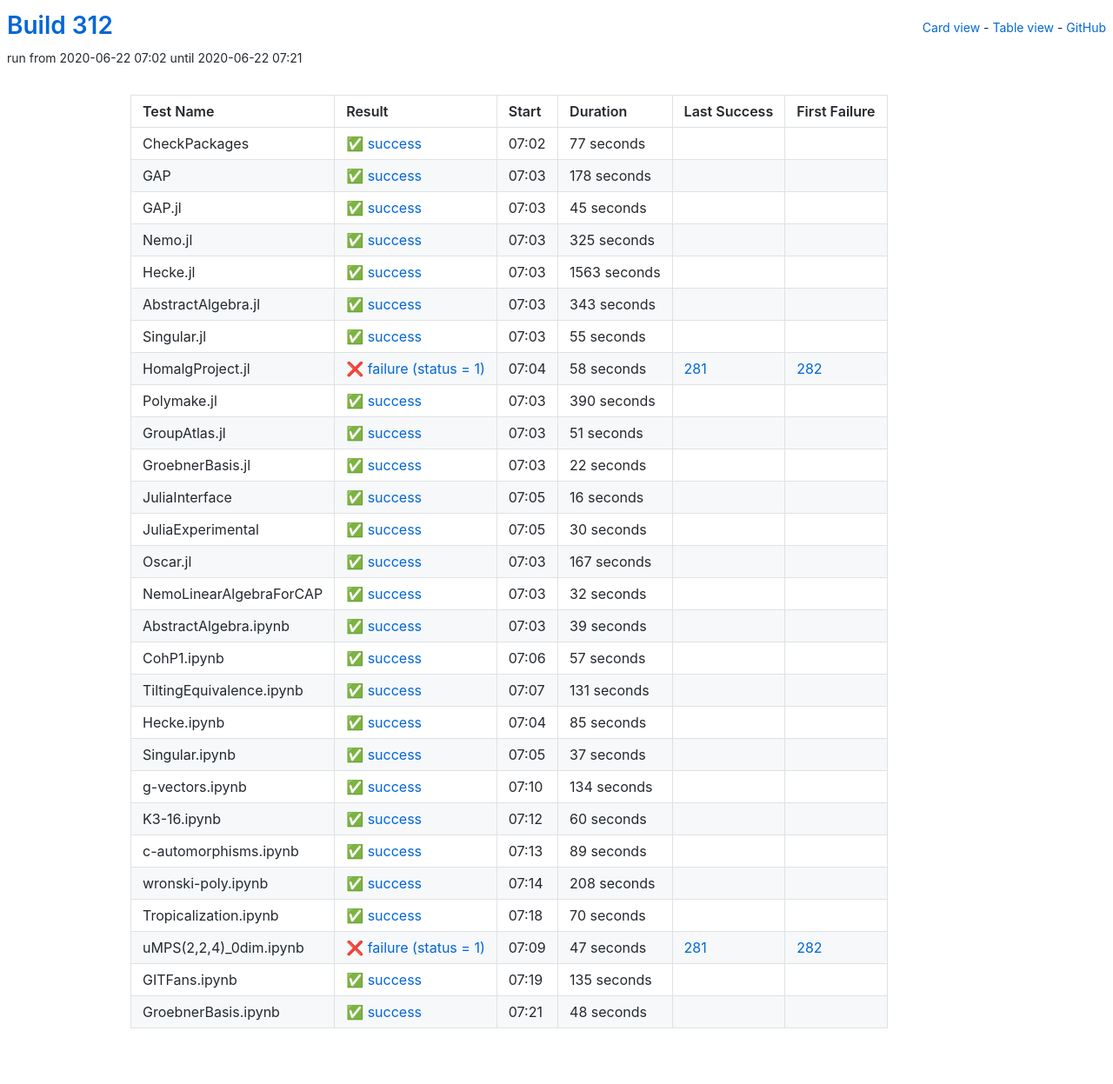
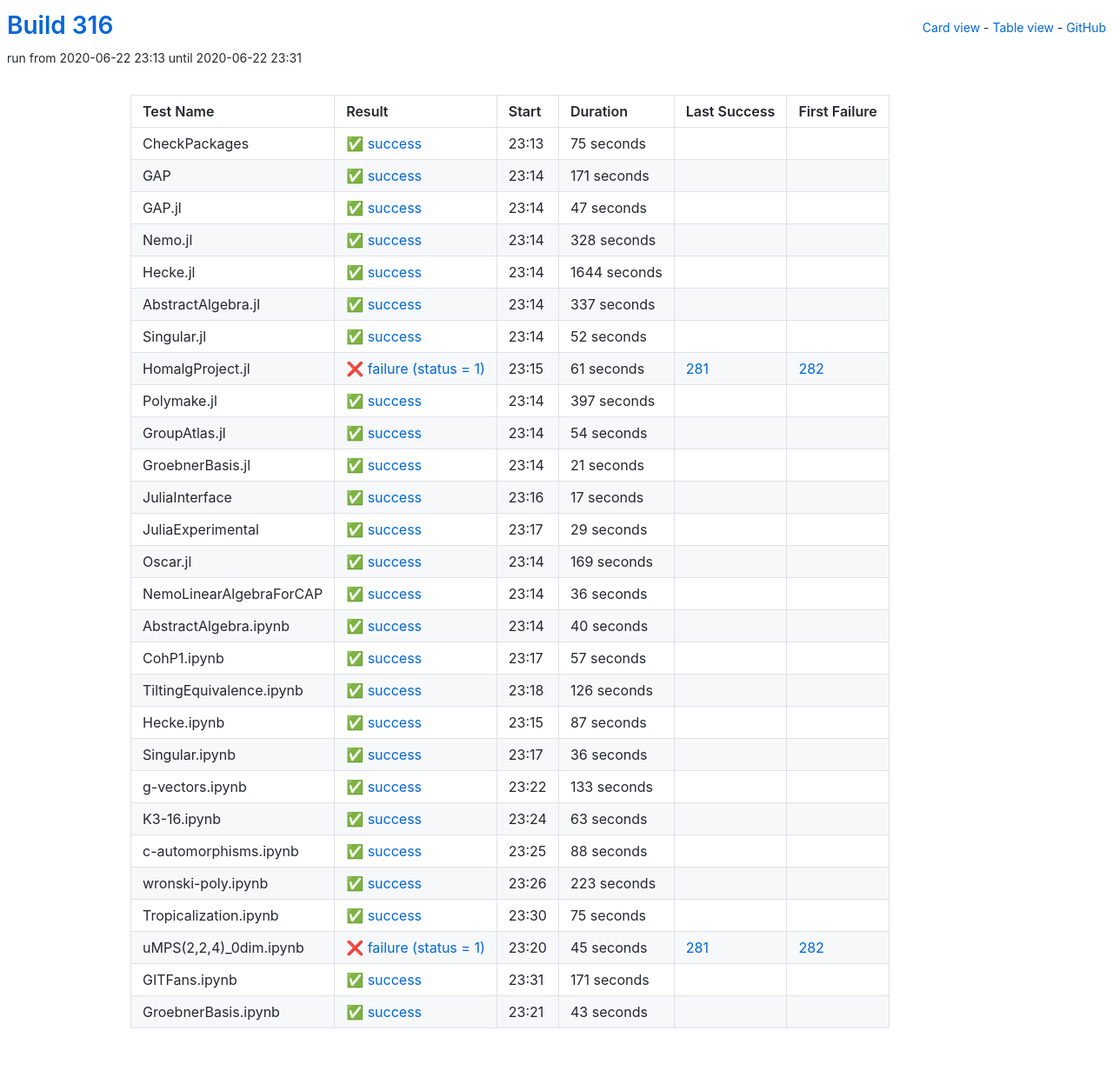
Before and after one commit to oscar-system/oscar-ci-status-stable, a Jekyll site: the page built from table.html, in a window 1280 px wide. Shown: the whole page at 87% size. Built offline with Jekyll 4.4.1, drawn with Linux system fonts in a browser that asks for light colours.

Commit message:
Build #316

```diff
--- a/_data/ci.yml
+++ b/_data/ci.yml
@@ -1,6 +1,6 @@
 ---
-build: 312
-build_url: https://oscarci.mathematik.uni-kl.de/job/oscar-stable/312/
+build: 316
+build_url: https://oscarci.mathematik.uni-kl.de/job/oscar-stable/316/
 job: oscar-stable
 organization: oscar-system
 repo: oscar-ci-status-stable
@@ -8,200 +8,200 @@ repourl: https://github.com/oscar-system/oscar-ci-status-stable
 tests:
 - name: CheckPackages
   id: checkpackages
-  log: https://oscarci.mathematik.uni-kl.de/job/oscar-stable/312/artifact/logs/build-312/CheckPackages.log
-  start: 2020-06-22 07:02
+  log: https://oscarci.mathematik.uni-kl.de/job/oscar-stable/316/artifact/logs/build-316/CheckPackages.log
+  start: 2020-06-22 23:13
   success: true
   exitcode: 0
   status: success
-  duration: 77
+  duration: 75
   last_success: false
   last_success_url:
   first_failure: false
   first_failure_url:
 - name: GAP
   id: gap
-  log: https://oscarci.mathematik.uni-kl.de/job/oscar-stable/312/artifact/logs/build-312/GAP.log
-  start: 2020-06-22 07:03
+  log: https://oscarci.mathematik.uni-kl.de/job/oscar-stable/316/artifact/logs/build-316/GAP.log
+  start: 2020-06-22 23:14
   success: true
   exitcode: 0
   status: success
-  duration: 178
+  duration: 171
   last_success: false
   last_success_url:
   first_failure: false
   first_failure_url:
 - name: GAP.jl
   id: gap-jl
-  log: https://oscarci.mathematik.uni-kl.de/job/oscar-stable/312/artifact/logs/build-312/GAP.jl.log
-  start: 2020-06-22 07:03
+  log: https://oscarci.mathematik.uni-kl.de/job/oscar-stable/316/artifact/logs/build-316/GAP.jl.log
+  start: 2020-06-22 23:14
   success: true
   exitcode: 0
   status: success
-  duration: 45
+  duration: 47
   last_success: false
   last_success_url:
   first_failure: false
   first_failure_url:
 - name: Nemo.jl
   id: nemo-jl
-  log: https://oscarci.mathematik.uni-kl.de/job/oscar-stable/312/artifact/logs/build-312/Nemo.jl.log
-  start: 2020-06-22 07:03
+  log: https://oscarci.mathematik.uni-kl.de/job/oscar-stable/316/artifact/logs/build-316/Nemo.jl.log
+  start: 2020-06-22 23:14
   success: true
   exitcode: 0
   status: success
-  duration: 325
+  duration: 328
   last_success: false
   last_success_url:
   first_failure: false
   first_failure_url:
 - name: Hecke.jl
   id: hecke-jl
-  log: https://oscarci.mathematik.uni-kl.de/job/oscar-stable/312/artifact/logs/build-312/Hecke.jl.log
-  start: 2020-06-22 07:03
+  log: https://oscarci.mathematik.uni-kl.de/job/oscar-stable/316/artifact/logs/build-316/Hecke.jl.log
+  start: 2020-06-22 23:14
   success: true
   exitcode: 0
   status: success
-  duration: 1563
+  duration: 1644
   last_success: false
   last_success_url:
   first_failure: false
   first_failure_url:
 - name: AbstractAlgebra.jl
   id: abstractalgebra-jl
-  log: https://oscarci.mathematik.uni-kl.de/job/oscar-stable/312/artifact/logs/build-312/AbstractAlgebra.jl.log
-  start: 2020-06-22 07:03
+  log: https://oscarci.mathematik.uni-kl.de/job/oscar-stable/316/artifact/logs/build-316/AbstractAlgebra.jl.log
+  start: 2020-06-22 23:14
   success: true
   exitcode: 0
   status: success
-  duration: 343
+  duration: 337
   last_success: false
   last_success_url:
   first_failure: false
   first_failure_url:
 - name: Singular.jl
   id: singular-jl
-  log: https://oscarci.mathematik.uni-kl.de/job/oscar-stable/312/artifact/logs/build-312/Singular.jl.log
-  start: 2020-06-22 07:03
+  log: https://oscarci.mathematik.uni-kl.de/job/oscar-stable/316/artifact/logs/build-316/Singular.jl.log
+  start: 2020-06-22 23:14
   success: true
   exitcode: 0
   status: success
-  duration: 55
+  duration: 52
   last_success: false
   last_success_url:
   first_failure: false
   first_failure_url:
 - name: HomalgProject.jl
   id: homalgproject-jl
-  log: https://oscarci.mathematik.uni-kl.de/job/oscar-stable/312/artifact/logs/build-312/HomalgProject.jl.log
-  start: 2020-06-22 07:04
+  log: https://oscarci.mathematik.uni-kl.de/job/oscar-stable/316/artifact/logs/build-316/HomalgProject.jl.log
+  start: 2020-06-22 23:15
   success: false
   exitcode: 1
   status: failure
-  duration: 58
+  duration: 61
   last_success: 281
   last_success_url: https://oscarci.mathematik.uni-kl.de/job/oscar-stable/281/
   first_failure: 282
   first_failure_url: https://oscarci.mathematik.uni-kl.de/job/oscar-stable/282/
 - name: Polymake.jl
   id: polymake-jl
-  log: https://oscarci.mathematik.uni-kl.de/job/oscar-stable/312/artifact/logs/build-312/Polymake.jl.log
-  start: 2020-06-22 07:03
+  log: https://oscarci.mathematik.uni-kl.de/job/oscar-stable/316/artifact/logs/build-316/Polymake.jl.log
+  start: 2020-06-22 23:14
   success: true
   exitcode: 0
   status: success
-  duration: 390
+  duration: 397
   last_success: false
   last_success_url:
   first_failure: false
   first_failure_url:
 - name: GroupAtlas.jl
   id: groupatlas-jl
-  log: https://oscarci.mathematik.uni-kl.de/job/oscar-stable/312/artifact/logs/build-312/GroupAtlas.jl.log
-  start: 2020-06-22 07:03
+  log: https://oscarci.mathematik.uni-kl.de/job/oscar-stable/316/artifact/logs/build-316/GroupAtlas.jl.log
+  start: 2020-06-22 23:14
   success: true
   exitcode: 0
   status: success
-  duration: 51
+  duration: 54
   last_success: false
   last_success_url:
   first_failure: false
   first_failure_url:
 - name: GroebnerBasis.jl
   id: groebnerbasis-jl
-  log: https://oscarci.mathematik.uni-kl.de/job/oscar-stable/312/artifact/logs/build-312/GroebnerBasis.jl.log
-  start: 2020-06-22 07:03
+  log: https://oscarci.mathematik.uni-kl.de/job/oscar-stable/316/artifact/logs/build-316/GroebnerBasis.jl.log
+  start: 2020-06-22 23:14
   success: true
   exitcode: 0
   status: success
-  duration: 22
+  duration: 21
   last_success: false
   last_success_url:
   first_failure: false
   first_failure_url:
 - name: JuliaInterface
   id: juliainterface
-  log: https://oscarci.mathematik.uni-kl.de/job/oscar-stable/312/artifact/logs/build-312/JuliaInterface.log
-  start: 2020-06-22 07:05
+  log: https://oscarci.mathematik.uni-kl.de/job/oscar-stable/316/artifact/logs/build-316/JuliaInterface.log
+  start: 2020-06-22 23:16
   success: true
   exitcode: 0
   status: success
-  duration: 16
+  duration: 17
   last_success: false
   last_success_url:
   first_failure: false
   first_failure_url:
 - name: JuliaExperimental
   id: juliaexperimental
-  log: https://oscarci.mathematik.uni-kl.de/job/oscar-stable/312/artifact/logs/build-312/JuliaExperimental.log
-  start: 2020-06-22 07:05
+  log: https://oscarci.mathematik.uni-kl.de/job/oscar-stable/316/artifact/logs/build-316/JuliaExperimental.log
+  start: 2020-06-22 23:17
   success: true
   exitcode: 0
   status: success
-  duration: 30
+  duration: 29
   last_success: false
   last_success_url:
   first_failure: false
   first_failure_url:
 - name: Oscar.jl
   id: oscar-jl
-  log: https://oscarci.mathematik.uni-kl.de/job/oscar-stable/312/artifact/logs/build-312/Oscar.jl.log
-  start: 2020-06-22 07:03
+  log: https://oscarci.mathematik.uni-kl.de/job/oscar-stable/316/artifact/logs/build-316/Oscar.jl.log
+  start: 2020-06-22 23:14
   success: true
   exitcode: 0
   status: success
-  duration: 167
+  duration: 169
   last_success: false
   last_success_url:
   first_failure: false
   first_failure_url:
 - name: NemoLinearAlgebraForCAP
   id: nemolinearalgebraforcap
-  log: https://oscarci.mathematik.uni-kl.de/job/oscar-stable/312/artifact/logs/build-312/NemoLinearAlgebraForCAP.log
-  start: 2020-06-22 07:03
+  log: https://oscarci.mathematik.uni-kl.de/job/oscar-stable/316/artifact/logs/build-316/NemoLinearAlgebraForCAP.log
+  start: 2020-06-22 23:14
   success: true
   exitcode: 0
   status: success
-  duration: 32
+  duration: 36
   last_success: false
   last_success_url:
   first_failure: false
   first_failure_url:
 - name: AbstractAlgebra.ipynb
   id: abstractalgebra-ipynb
-  log: https://oscarci.mathematik.uni-kl.de/job/oscar-stable/312/artifact/logs/build-312/AbstractAlgebra.ipynb.log
-  start: 2020-06-22 07:03
+  log: https://oscarci.mathematik.uni-kl.de/job/oscar-stable/316/artifact/logs/build-316/AbstractAlgebra.ipynb.log
+  start: 2020-06-22 23:14
   success: true
   exitcode: 0
   status: success
-  duration: 39
+  duration: 40
   last_success: false
   last_success_url:
   first_failure: false
   first_failure_url:
 - name: CohP1.ipynb
   id: cohp1-ipynb
-  log: https://oscarci.mathematik.uni-kl.de/job/oscar-stable/312/artifact/logs/build-312/CohP1.ipynb.log
-  start: 2020-06-22 07:06
+  log: https://oscarci.mathematik.uni-kl.de/job/oscar-stable/316/artifact/logs/build-316/CohP1.ipynb.log
+  start: 2020-06-22 23:17
   success: true
   exitcode: 0
   status: success
@@ -212,132 +212,132 @@ tests:
   first_failure_url:
 - name: TiltingEquivalence.ipynb
   id: tiltingequivalence-ipynb
-  log: https://oscarci.mathematik.uni-kl.de/job/oscar-stable/312/artifact/logs/build-312/TiltingEquivalence.ipynb.log
-  start: 2020-06-22 07:07
+  log: https://oscarci.mathematik.uni-kl.de/job/oscar-stable/316/artifact/logs/build-316/TiltingEquivalence.ipynb.log
+  start: 2020-06-22 23:18
   success: true
   exitcode: 0
   status: success
-  duration: 131
+  duration: 126
   last_success: false
   last_success_url:
   first_failure: false
   first_failure_url:
 - name: Hecke.ipynb
   id: hecke-ipynb
-  log: https://oscarci.mathematik.uni-kl.de/job/oscar-stable/312/artifact/logs/build-312/Hecke.ipynb.log
-  start: 2020-06-22 07:04
+  log: https://oscarci.mathematik.uni-kl.de/job/oscar-stable/316/artifact/logs/build-316/Hecke.ipynb.log
+  start: 2020-06-22 23:15
   success: true
   exitcode: 0
   status: success
-  duration: 85
+  duration: 87
   last_success: false
   last_success_url:
   first_failure: false
   first_failure_url:
 - name: Singular.ipynb
   id: singular-ipynb
-  log: https://oscarci.mathematik.uni-kl.de/job/oscar-stable/312/artifact/logs/build-312/Singular.ipynb.log
-  start: 2020-06-22 07:05
+  log: https://oscarci.mathematik.uni-kl.de/job/oscar-stable/316/artifact/logs/build-316/Singular.ipynb.log
+  start: 2020-06-22 23:17
   success: true
   exitcode: 0
   status: success
-  duration: 37
+  duration: 36
   last_success: false
   last_success_url:
   first_failure: false
   first_failure_url:
 - name: g-vectors.ipynb
   id: g-vectors-ipynb
-  log: https://oscarci.mathematik.uni-kl.de/job/oscar-stable/312/artifact/logs/build-312/g-vectors.ipynb.log
-  start: 2020-06-22 07:10
+  log: https://oscarci.mathematik.uni-kl.de/job/oscar-stable/316/artifact/logs/build-316/g-vectors.ipynb.log
+  start: 2020-06-22 23:22
   success: true
   exitcode: 0
   status: success
-  duration: 134
+  duration: 133
   last_success: false
   last_success_url:
   first_failure: false
   first_failure_url:
 - name: K3-16.ipynb
   id: k3-16-ipynb
-  log: https://oscarci.mathematik.uni-kl.de/job/oscar-stable/312/artifact/logs/build-312/K3-16.ipynb.log
-  start: 2020-06-22 07:12
+  log: https://oscarci.mathematik.uni-kl.de/job/oscar-stable/316/artifact/logs/build-316/K3-16.ipynb.log
+  start: 2020-06-22 23:24
   success: true
   exitcode: 0
   status: success
-  duration: 60
+  duration: 63
   last_success: false
   last_success_url:
   first_failure: false
   first_failure_url:
 - name: c-automorphisms.ipynb
   id: c-automorphisms-ipynb
-  log: https://oscarci.mathematik.uni-kl.de/job/oscar-stable/312/artifact/logs/build-312/c-automorphisms.ipynb.log
-  start: 2020-06-22 07:13
+  log: https://oscarci.mathematik.uni-kl.de/job/oscar-stable/316/artifact/logs/build-316/c-automorphisms.ipynb.log
+  start: 2020-06-22 23:25
   success: true
   exitcode: 0
   status: success
-  duration: 89
+  duration: 88
   last_success: false
   last_success_url:
   first_failure: false
   first_failure_url:
 - name: wronski-poly.ipynb
   id: wronski-poly-ipynb
-  log: https://oscarci.mathematik.uni-kl.de/job/oscar-stable/312/artifact/logs/build-312/wronski-poly.ipynb.log
-  start: 2020-06-22 07:14
+  log: https://oscarci.mathematik.uni-kl.de/job/oscar-stable/316/artifact/logs/build-316/wronski-poly.ipynb.log
+  start: 2020-06-22 23:26
   success: true
   exitcode: 0
   status: success
-  duration: 208
+  duration: 223
   last_success: false
   last_success_url:
   first_failure: false
   first_failure_url:
 - name: Tropicalization.ipynb
   id: tropicalization-ipynb
-  log: https://oscarci.mathematik.uni-kl.de/job/oscar-stable/312/artifact/logs/build-312/Tropicalization.ipynb.log
-  start: 2020-06-22 07:18
+  log: https://oscarci.mathematik.uni-kl.de/job/oscar-stable/316/artifact/logs/build-316/Tropicalization.ipynb.log
+  start: 2020-06-22 23:30
   success: true
   exitcode: 0
   status: success
-  duration: 70
+  duration: 75
   last_success: false
   last_success_url:
   first_failure: false
   first_failure_url:
 - name: uMPS(2,2,4)_0dim.ipynb
   id: umps-2-2-4-0dim-ipynb
-  log: https://oscarci.mathematik.uni-kl.de/job/oscar-stable/312/artifact/logs/build-312/uMPS-2-2-4-_0dim.ipynb.log
-  start: 2020-06-22 07:09
+  log: https://oscarci.mathematik.uni-kl.de/job/oscar-stable/316/artifact/logs/build-316/uMPS-2-2-4-_0dim.ipynb.log
+  start: 2020-06-22 23:20
   success: false
   exitcode: 1
   status: failure
-  duration: 47
+  duration: 45
   last_success: 281
   last_success_url: https://oscarci.mathematik.uni-kl.de/job/oscar-stable/281/
   first_failure: 282
   first_failure_url: https://oscarci.mathematik.uni-kl.de/job/oscar-stable/282/
 - name: GITFans.ipynb
   id: gitfans-ipynb
-  log: https://oscarci.mathematik.uni-kl.de/job/oscar-stable/312/artifact/logs/build-312/GITFans.ipynb.log
-  start: 2020-06-22 07:19
+  log: https://oscarci.mathematik.uni-kl.de/job/oscar-stable/316/artifact/logs/build-316/GITFans.ipynb.log
+  start: 2020-06-22 23:31
   success: true
   exitcode: 0
   status: success
-  duration: 135
+  duration: 171
   last_success: false
   last_success_url:
   first_failure: false
   first_failure_url:
 - name: GroebnerBasis.ipynb
   id: groebnerbasis-ipynb
-  log: https://oscarci.mathematik.uni-kl.de/job/oscar-stable/312/artifact/logs/build-312/GroebnerBasis.ipynb.log
-  start: 2020-06-22 07:21
+  log: https://oscarci.mathematik.uni-kl.de/job/oscar-stable/316/artifact/logs/build-316/GroebnerBasis.ipynb.log
+  start: 2020-06-22 23:21
   success: true
   exitcode: 0
   status: success
-  duration: 48
+  duration: 43
   last_success: false
   last_success_url:
   first_failure: false
```
Also changed, not shown: README.md.
